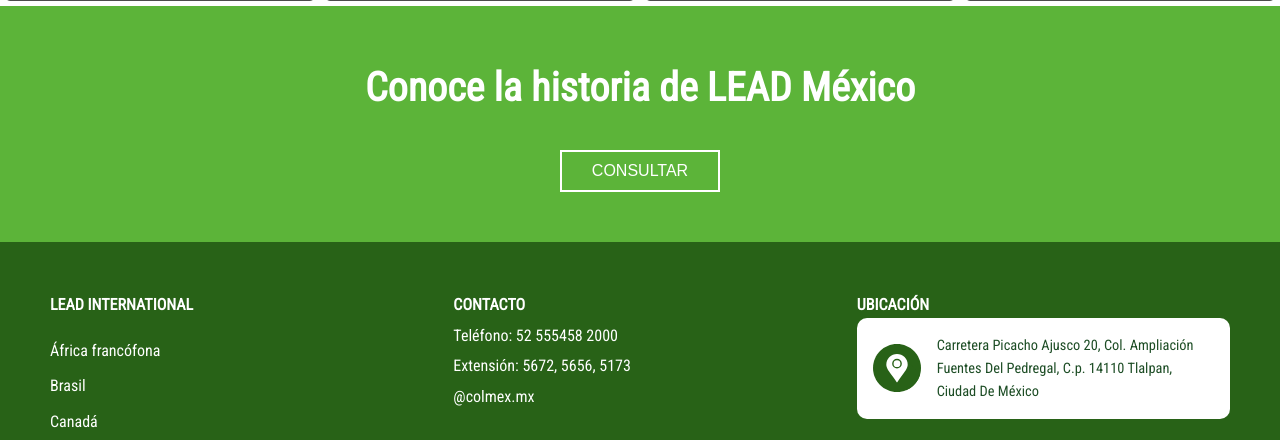
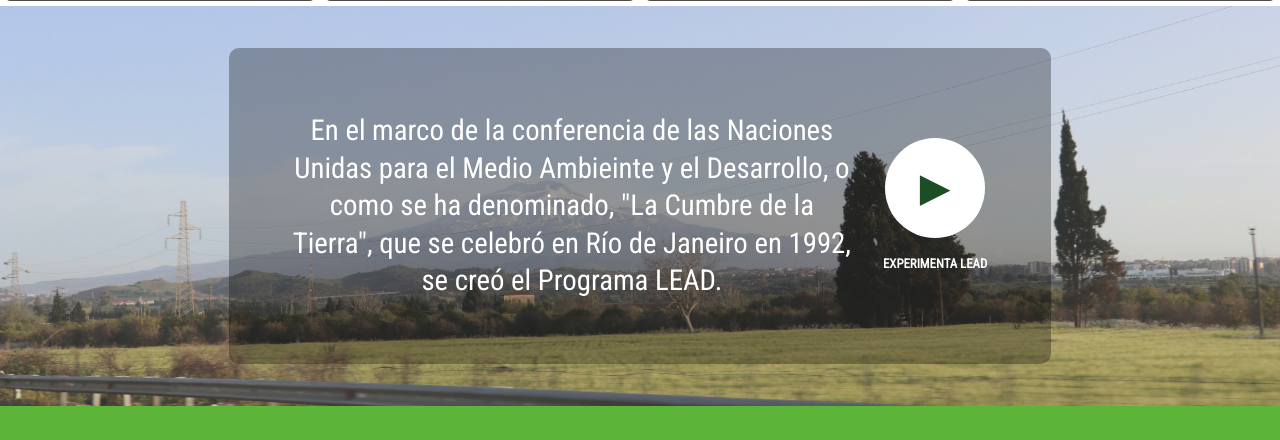
Before and after one commit to spinalfiver733/LEAD_Project, a PHP site: page / in a window 1280 px wide. Shown: the part 1357-1797 px from the top of the page. Run offline with PHP 8.4, Linux system fonts and the light colour scheme.

Commit message:
Cambios finales LEAD

```diff
--- a/estilos.css
+++ b/estilos.css
@@ -335,6 +335,34 @@ header {
     margin: 0 auto;
 }
 
+.footer-bottom {
+    background-color: #286217;
+    padding: 1rem 2rem;
+    display: flex;
+    justify-content: space-between;
+    align-items: center;
+    color: white;
+    font-family: 'Roboto Condensed', sans-serif;
+}
+
+.footer-bottom .institution p {
+    margin: 0;
+    font-style: italic;
+}
+
+.footer-bottom .footer-nav ul {
+    list-style: none;
+    display: flex;
+    gap: 2rem;
+    margin: 0;
+    padding: 0;
+}
+
+.footer-bottom .footer-nav li {
+    cursor: pointer;
+}
+
+
 /* CTA Section */
 .cta {
     background-color: var(--primary-light);
@@ -348,6 +376,72 @@ header {
     margin-top: 20px;
 }
 
+
+.road-hero {
+    position: relative;
+    width: 100%;
+    height: 400px;
+    background-image: url('assets/fondo_carretera.png');
+    background-size: cover;
+    background-position: center;
+    display: flex;
+    align-items: center;
+    justify-content: center;
+}
+
+.text-container {
+    background: rgba(0, 0, 0, 0.3);
+    padding: 4rem 4rem;
+    border-radius: 10px;
+    max-width: 80%;
+    display: flex;
+    align-items: center;
+    justify-content: space-between;
+    gap: 2rem;
+}
+
+.text-container p {
+    color: white;
+    font-size: 1.8rem;
+    margin: 0 auto; /* Centrado horizontal */
+    flex: 1;
+    line-height: 1.3;
+    text-align-last: center; /* Hace que la última línea también esté centrada */
+    text-align: justify;
+    -moz-text-align-last: center; /* Para Firefox */
+    text-justify: distribute; /* Distribuye el espacio uniformemente */
+}
+
+.lead-button {
+    display: flex;
+    flex-direction: column;
+    align-items: center;
+    flex-shrink: 0;
+}
+
+.circle-button {
+    background: white;
+    border-radius: 50%;
+    width: 100px;
+    height: 100px;
+    display: flex;
+    align-items: center;
+    justify-content: center;
+    cursor: pointer;
+    margin-bottom: 1rem; /* Espacio entre el círculo y el texto */
+}
+
+.lead-button span {
+    color: white; /* Color blanco para el texto */
+    font-size: 0.8rem;
+    font-weight: bold;
+    text-align: center;
+}
+
+.play-icon {
+    color: #1d4d25;
+    font-size: 2.5rem;
+}
 /* Footer */
 footer {
     background-color: var(--primary-dark);
@@ -370,8 +464,38 @@ footer {
     margin-bottom: 10px;
 }
 
+/* Estilos para los títulos en la sección de contacto */
+.contact h4 {
+    color: white;
+    margin-bottom: 1rem;
+}
+
+/* Estilos para los títulos internos */
+.contact p strong,
+.contact .title {
+    color: white;
+    display: block;
+    margin-bottom: 0.5rem;
+}
+
+/* Estilos para la información con opacidad */
 .contact p {
-    margin: 5px 0;
+    color: rgba(255, 255, 255, 0.7); /* Texto semi-transparente */
+    margin-bottom: 1rem;
+    line-height: 1.5;
+}
+
+/* Ajuste específico para el correo */
+.contact p a {
+    color: rgba(255, 255, 255, 0.7);
+    text-decoration: none;
+}
+
+/* Para asegurar que los saltos de línea funcionen correctamente */
+.contact br {
+    display: block;
+    content: "";
+    margin-top: 0.5rem;
 }
 
 .history-cta {
--- a/index.html
+++ b/index.html
@@ -110,8 +110,20 @@
             </div>
         </section>
 
+        <section class="road-hero">
+            <div class="text-container">
+                <p>En el marco de la conferencia de las Naciones <br> Unidas para el Medio Ambieinte y el Desarrollo, o <br> como se ha denominado, "La Cumbre de la <br> Tierra", que se celebró en Río de Janeiro en 1992, <br> se creó el Programa LEAD.</p>
+                <div class="lead-button">
+                    <div class="circle-button">
+                        <div class="play-icon">▶</div>
+                    </div>
+                    <span>EXPERIMENTA LEAD</span>
+                </div>
+            </div>
+        </section>
+
         <section class="history-cta">
-            <h2>Conoce la historia de LEAD México</h2>
+            <h2>Conoce la historia <br> de LEAD México</h2>
             <button>CONSULTAR</button>
         </section>
 
@@ -138,9 +150,20 @@
             </div>
             <div class="contact">
                 <h4>CONTACTO</h4>
-                <p>Teléfono: 52 555458 2000</p>
-                <p>Extensión: 5672, 5656, 5173</p>
-                <p>@colmex.mx</p>
+                <p><strong>Teléfono:</strong><br>
+                +52 55-54-58-30-00</p>
+
+                <p><strong>Extensiones:</strong><br>
+                3072, 3092, 4173</p>
+
+                <p><strong>Apartado postal</strong><br>
+                20671</p>
+
+                <p><strong>Mail</strong><br>
+                Prof. Boris Graizbord<br>
+                Coordinador del Programa De Estudios Avanzados En
+                Desarrollo Sustentable Y Medio Ambiente, Lead-méxico<br>
+                <a href="mailto:leadmex@lead.colmex.mx">leadmex@lead.colmex.mx</a></p>
             </div>
             <div class="location">
                 <h4>UBICACIÓN</h4>
@@ -163,6 +186,21 @@
                 </div>
             </div>
         </div>
+        <hr>
+        <div class="footer-bottom">
+            <div class="institution">
+                <p>El Colegio de México, A.C.</p>
+            </div>
+            <nav class="footer-nav">
+                <ul>
+                    <li>Ciudad de México</li>
+                    <li>Aviso de privacidad</li>
+                    <li>Copyright</li>
+                    <li>Mapa del sitio</li>
+                    <li>Cómo llegar</li>
+                </ul>
+            </nav>
+        </div>
     </footer>
 </body>
 </html>
```
Also changed, not shown: assets/fondo_carretera.png (added).
